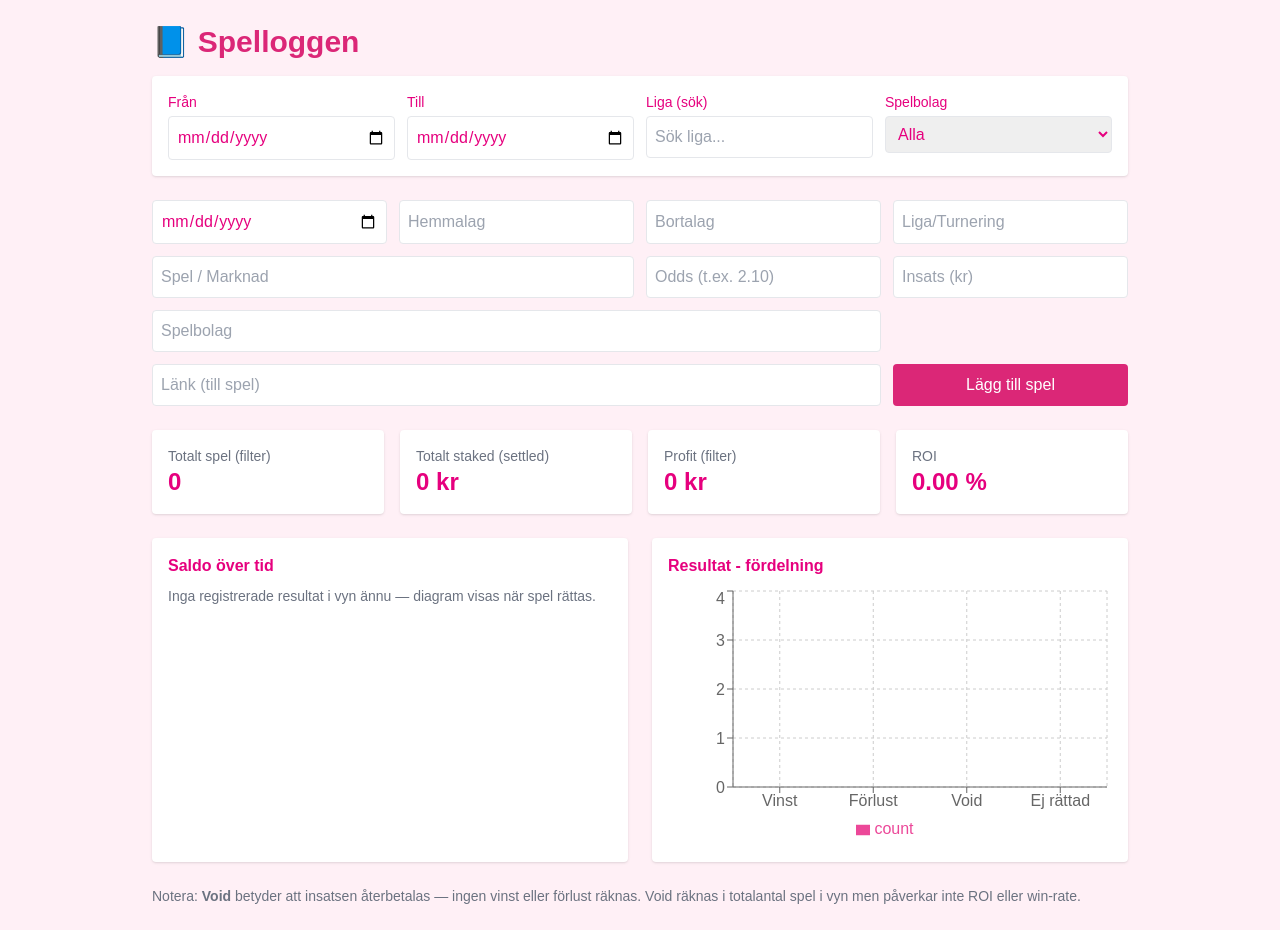
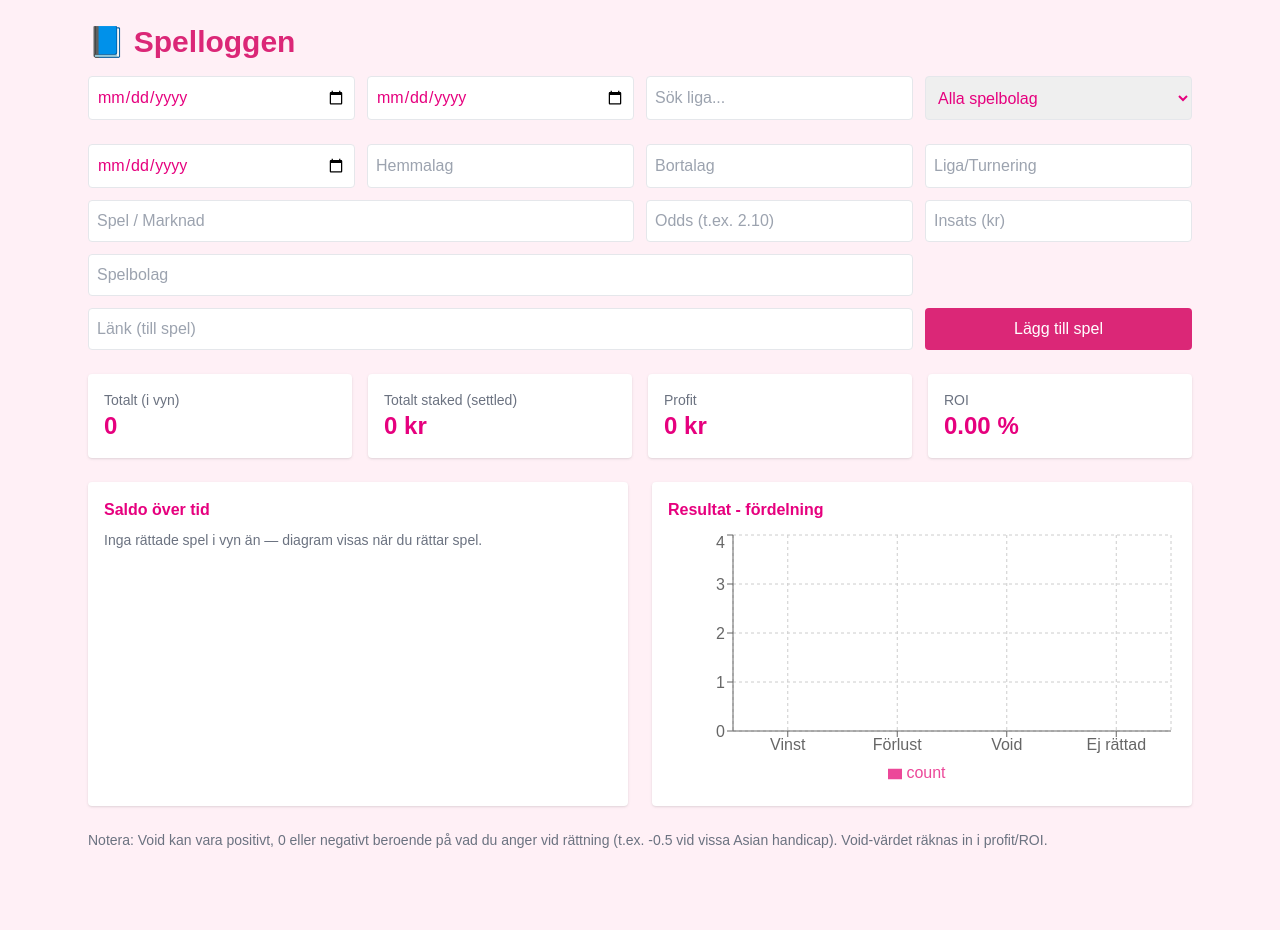
Before and after one commit to Stevvan93/BettingParadise-web, a Next.js app: page /spelloggen in a window 1280 px wide. After the commit the page ends 874 px from the top, so only its background shows below. Built offline with nearby package versions, Linux system fonts and the light colour scheme.

Commit message:
Update spelloggen.js

```diff
--- a/pages/spelloggen.js
+++ b/pages/spelloggen.js
@@ -13,10 +13,12 @@ import {
   Legend,
 } from "recharts";
 
-const STORAGE_KEY = "spelloggen_bets_v1";
+const STORAGE_KEY = "spelloggen_v2_data";
 
 export default function Spelloggen() {
+  // Bets state
   const [bets, setBets] = useState([]);
+  // Form for new bet
   const [form, setForm] = useState({
     date: "",
     team1: "",
@@ -27,16 +29,22 @@ export default function Spelloggen() {
     stake: "",
     bookie: "",
     link: "",
-    result: "pending",
+    result: "pending", // pending | won | lost | void
+    voidAmount: "", // only used when editing/void
   });
 
-  // FILTER STATES
+  // Modal state for editing a bet
+  const [editIndex, setEditIndex] = useState(null);
+  const [editData, setEditData] = useState(null);
+  const [showModal, setShowModal] = useState(false);
+
+  // Filters (keeps same as before if you used them)
   const [filterStart, setFilterStart] = useState("");
   const [filterEnd, setFilterEnd] = useState("");
   const [filterLeague, setFilterLeague] = useState("");
   const [filterBookie, setFilterBookie] = useState("alla");
 
-  // Load from localStorage
+  // Load from localStorage on mount
   useEffect(() => {
     try {
       const raw = localStorage.getItem(STORAGE_KEY);
@@ -46,7 +54,7 @@ export default function Spelloggen() {
     }
   }, []);
 
-  // Save on bets change
+  // Save to localStorage when bets change
   useEffect(() => {
     try {
       localStorage.setItem(STORAGE_KEY, JSON.stringify(bets));
@@ -55,18 +63,28 @@ export default function Spelloggen() {
     }
   }, [bets]);
 
+  // handle form change for new bet
   const handleFormChange = (e) => {
     const { name, value } = e.target;
     setForm((p) => ({ ...p, [name]: value }));
   };
 
+  // Add a new bet
   const addBet = (e) => {
     e.preventDefault();
     if (!form.date || !form.team1 || !form.team2 || !form.stake || !form.odds) {
-      alert("Fyll i datum, lag, odds och insats.");
+      alert("Fyll i datum, båda lag, odds och insats.");
       return;
     }
-    setBets((p) => [...p, { ...form }]);
+    const newBet = {
+      ...form,
+      id: Date.now(),
+      odds: Number(form.odds),
+      stake: Number(form.stake),
+      result: "pending",
+      voidAmount: "", // default empty
+    };
+    setBets((p) => [...p, newBet]);
     setForm({
       date: "",
       team1: "",
@@ -78,55 +96,63 @@ export default function Spelloggen() {
       bookie: "",
       link: "",
       result: "pending",
+      voidAmount: "",
     });
   };
 
-  const updateResult = (index, newResult) => {
+  // Open edit modal for a bet index
+  const openEdit = (index) => {
+    setEditIndex(index);
+    setEditData({ ...bets[index] });
+    setShowModal(true);
+  };
+
+  // Save edits from modal
+  const saveEdit = (updated) => {
     setBets((prev) => {
       const copy = [...prev];
-      copy[index] = { ...copy[index], result: newResult };
+      // normalize fields
+      copy[editIndex] = {
+        ...copy[editIndex],
+        ...updated,
+        odds: Number(updated.odds),
+        stake: Number(updated.stake),
+        voidAmount: updated.voidAmount === "" ? "" : Number(updated.voidAmount),
+      };
       return copy;
     });
+    setShowModal(false);
+    setEditIndex(null);
+    setEditData(null);
   };
 
+  // Delete a bet
   const deleteBet = (index) => {
     if (!confirm("Ta bort detta spel?")) return;
-    setBets((prev) => prev.filter((_, i) => i !== index));
+    setBets((p) => p.filter((_, i) => i !== index));
   };
 
-  // Derived: unique bookies for dropdown
+  // Derived unique bookies for filter dropdown
   const bookieOptions = useMemo(() => {
-    const setB = new Set();
+    const s = new Set();
     bets.forEach((b) => {
-      if (b.bookie && b.bookie.trim()) setB.add(b.bookie.trim());
+      if (b.bookie && b.bookie.trim()) s.add(b.bookie.trim());
     });
-    return ["alla", ...Array.from(setB)];
+    return ["alla", ...Array.from(s)];
   }, [bets]);
 
-  // FILTER LOGIC
+  // Filtering logic
   const filteredBets = useMemo(() => {
     return bets.filter((b) => {
-      // date filter (dates stored as YYYY-MM-DD)
-      if (filterStart) {
-        if (!b.date || b.date < filterStart) return false;
-      }
-      if (filterEnd) {
-        if (!b.date || b.date > filterEnd) return false;
-      }
-      // league text filter
-      if (filterLeague) {
-        const lower = filterLeague.toLowerCase();
-        if (!b.league || !b.league.toLowerCase().includes(lower)) return false;
-      }
-      // bookie filter
-      if (filterBookie && filterBookie !== "alla") {
-        if (!b.bookie || b.bookie !== filterBookie) return false;
-      }
+      if (filterStart && (!b.date || b.date < filterStart)) return false;
+      if (filterEnd && (!b.date || b.date > filterEnd)) return false;
+      if (filterLeague && (!b.league || !b.league.toLowerCase().includes(filterLeague.toLowerCase()))) return false;
+      if (filterBookie && filterBookie !== "alla" && b.bookie !== filterBookie) return false;
       return true;
     });
   }, [bets, filterStart, filterEnd, filterLeague, filterBookie]);
 
-  // Stats computed from filteredBets (so stats reflect current filter)
+  // Stats based on filtered bets
   const stats = useMemo(() => {
     const total = filteredBets.length;
     const won = filteredBets.filter((b) => b.result === "won").length;
@@ -135,9 +161,7 @@ export default function Spelloggen() {
     const pending = filteredBets.filter((b) => b.result === "pending").length;
 
     const totalStaked = filteredBets.reduce((acc, b) => {
-      if (["won", "lost", "void"].includes(b.result)) {
-        return acc + Number(b.stake || 0);
-      }
+      if (["won", "lost", "void"].includes(b.result)) return acc + Number(b.stake || 0);
       return acc;
     }, 0);
 
@@ -146,6 +170,11 @@ export default function Spelloggen() {
       const odds = Number(b.odds || 0);
       if (b.result === "won") return acc + stake * (odds - 1);
       if (b.result === "lost") return acc - stake;
+      if (b.result === "void") {
+        // If voidAmount specified, use it; else treat as 0
+        const v = b.voidAmount !== "" && b.voidAmount !== undefined ? Number(b.voidAmount) : 0;
+        return acc + v;
+      }
       return acc;
     }, 0);
 
@@ -165,7 +194,7 @@ export default function Spelloggen() {
     };
   }, [filteredBets]);
 
-  // Chart data based on filtered bets (running balance)
+  // Chart data: running balance based on filtered bets in order of appearance
   const balanceChartData = useMemo(() => {
     const data = [];
     let running = 0;
@@ -175,17 +204,20 @@ export default function Spelloggen() {
       let change = 0;
       if (b.result === "won") change = stake * (odds - 1);
       else if (b.result === "lost") change = -stake;
-      else if (b.result === "void") change = 0;
+      else if (b.result === "void") {
+        change = b.voidAmount !== "" && b.voidAmount !== undefined ? Number(b.voidAmount) : 0;
+      } // pending => 0
       running += change;
       data.push({
         name: b.date || `Spel ${i + 1}`,
         balance: Number(running.toFixed(2)),
+        change,
+        status: b.result,
       });
     });
     return data;
   }, [filteredBets]);
 
-  // Status bar chart (based on filtered)
   const statusChartData = useMemo(() => {
     return [
       { status: "Vinst", count: stats.won },
@@ -195,35 +227,33 @@ export default function Spelloggen() {
     ];
   }, [stats]);
 
+  // small helper for status color
+  const statusLabel = (r) => {
+    if (r === "won") return { text: "Vinst", color: "text-green-600", bg: "bg-green-50" };
+    if (r === "lost") return { text: "Förlust", color: "text-red-600", bg: "bg-red-50" };
+    if (r === "void") return { text: "Void", color: "text-gray-700", bg: "bg-gray-100" };
+    return { text: "Ej rättad", color: "text-gray-500", bg: "bg-yellow-50" };
+  };
+
   return (
-    <div className="max-w-5xl mx-auto p-6">
+    <div className="max-w-6xl mx-auto p-6">
       <h1 className="text-3xl font-bold mb-4 text-pink-600">📘 Spelloggen</h1>
 
-      {/* FILTERS */}
-      <div className="bg-white p-4 rounded shadow mb-6 grid grid-cols-1 md:grid-cols-4 gap-3">
-        <div>
-          <label className="text-sm block mb-1">Från</label>
-          <input type="date" value={filterStart} onChange={(e) => setFilterStart(e.target.value)} className="border p-2 rounded w-full" />
-        </div>
-        <div>
-          <label className="text-sm block mb-1">Till</label>
-          <input type="date" value={filterEnd} onChange={(e) => setFilterEnd(e.target.value)} className="border p-2 rounded w-full" />
-        </div>
-        <div>
-          <label className="text-sm block mb-1">Liga (sök)</label>
-          <input placeholder="Sök liga..." value={filterLeague} onChange={(e) => setFilterLeague(e.target.value)} className="border p-2 rounded w-full" />
-        </div>
-        <div>
-          <label className="text-sm block mb-1">Spelbolag</label>
-          <select value={filterBookie} onChange={(e) => setFilterBookie(e.target.value)} className="border p-2 rounded w-full">
+      {/* Filters */}
+      <div className="grid grid-cols-1 md:grid-cols-4 gap-3 mb-6">
+        <input type="date" value={filterStart} onChange={(e) => setFilterStart(e.target.value)} className="border p-2 rounded" />
+        <input type="date" value={filterEnd} onChange={(e) => setFilterEnd(e.target.value)} className="border p-2 rounded" />
+        <input placeholder="Sök liga..." value={filterLeague} onChange={(e) => setFilterLeague(e.target.value)} className="border p-2 rounded" />
+        <select value={filterBookie} onChange={(e) => setFilterBookie(e.target.value)} className="border p-2 rounded">
           {bookieOptions.map((b) => (
-              <option key={b} value={b}>{b === "alla" ? "Alla" : b}</option>
+            <option key={b} value={b}>
+              {b === "alla" ? "Alla spelbolag" : b}
+            </option>
           ))}
         </select>
       </div>
-      </div>
 
-      {/* Form */}
+      {/* Add new bet form */}
       <form onSubmit={addBet} className="grid grid-cols-1 md:grid-cols-4 gap-3 mb-6">
         <input name="date" type="date" value={form.date} onChange={handleFormChange} className="border p-2 rounded" required />
         <input name="team1" placeholder="Hemmalag" value={form.team1} onChange={handleFormChange} className="border p-2 rounded" required />
@@ -235,15 +265,13 @@ export default function Spelloggen() {
         <input name="stake" placeholder="Insats (kr)" value={form.stake} onChange={handleFormChange} className="border p-2 rounded" type="number" />
         <input name="bookie" placeholder="Spelbolag" value={form.bookie} onChange={handleFormChange} className="border p-2 rounded md:col-span-3" />
         <input name="link" placeholder="Länk (till spel)" value={form.link} onChange={handleFormChange} className="border p-2 rounded md:col-span-3" />
-        <button type="submit" className="bg-pink-600 hover:bg-pink-700 text-white py-2 rounded md:col-span-1">
-          Lägg till spel
-        </button>
+        <button type="submit" className="bg-pink-600 hover:bg-pink-700 text-white py-2 rounded md:col-span-1">Lägg till spel</button>
       </form>
 
-      {/* Stats cards */}
+      {/* Stats */}
       <div className="grid grid-cols-1 md:grid-cols-4 gap-4 mb-6">
         <div className="bg-white p-4 rounded shadow">
-          <div className="text-sm text-gray-500">Totalt spel (filter)</div>
+          <div className="text-sm text-gray-500">Totalt (i vyn)</div>
           <div className="text-2xl font-bold">{stats.total}</div>
         </div>
         <div className="bg-white p-4 rounded shadow">
@@ -251,7 +279,7 @@ export default function Spelloggen() {
           <div className="text-2xl font-bold">{stats.totalStaked} kr</div>
         </div>
         <div className="bg-white p-4 rounded shadow">
-          <div className="text-sm text-gray-500">Profit (filter)</div>
+          <div className="text-sm text-gray-500">Profit</div>
           <div className="text-2xl font-bold">{stats.profit} kr</div>
         </div>
         <div className="bg-white p-4 rounded shadow">
@@ -265,7 +293,7 @@ export default function Spelloggen() {
         <div className="bg-white p-4 rounded shadow">
           <h3 className="font-semibold mb-2">Saldo över tid</h3>
           {balanceChartData.length === 0 ? (
-            <p className="text-sm text-gray-500">Inga registrerade resultat i vyn ännu — diagram visas när spel rättas.</p>
+            <p className="text-sm text-gray-500">Inga rättade spel i vyn än — diagram visas när du rättar spel.</p>
           ) : (
             <ResponsiveContainer width="100%" height={260}>
               <LineChart data={balanceChartData}>
@@ -273,7 +301,7 @@ export default function Spelloggen() {
                 <XAxis dataKey="name" tick={{ fontSize: 12 }} />
                 <YAxis />
                 <Tooltip />
-                <Line type="monotone" dataKey="balance" stroke="#ec4899" strokeWidth={2} />
+                <Line type="monotone" dataKey="balance" stroke="#ec4899" strokeWidth={2} dot={{ r: 3 }} />
               </LineChart>
             </ResponsiveContainer>
           )}
@@ -294,13 +322,20 @@ export default function Spelloggen() {
         </div>
       </div>
 
-      {/* Bet list */}
+      {/* Bets list */}
       <div className="space-y-3">
-        {filteredBets.map((b, i) => (
-          <div key={i} className="bg-white border rounded p-4 flex flex-col md:flex-row md:items-center md:justify-between">
+        {filteredBets.map((b, idx) => {
+          const { text, color, bg } = statusLabel(b.result);
+          return (
+            <div key={b.id || idx} className={`bg-white border rounded p-4 flex flex-col md:flex-row md:items-center md:justify-between ${b.result === "void" ? "opacity-95" : ""}`}>
               <div className="mb-2 md:mb-0">
-              <div className="font-semibold">{b.team1} vs {b.team2} <span className="text-sm text-gray-500">({b.league})</span></div>
-              <div className="text-sm text-gray-600">Spel: {b.betType || "-"} • Odds: {b.odds} • Insats: {b.stake} kr • Bookie: {b.bookie || "-"}</div>
+                <div className="font-semibold">
+                  {b.team1} <span className="text-sm text-gray-500">vs</span> {b.team2}
+                  <span className="ml-2 text-sm text-gray-400">({b.league || "-"})</span>
+                </div>
+                <div className="text-sm text-gray-600">
+                  {b.betType || "-"} • Odds: {b.odds} • Insats: {b.stake} kr • Bookie: {b.bookie || "-"}
+                </div>
                 {b.link && (
                   <div className="mt-1">
                     <a href={b.link} target="_blank" rel="noopener noreferrer" className="text-blue-600 underline text-sm">Till spel</a>
@@ -309,37 +344,125 @@ export default function Spelloggen() {
               </div>
 
               <div className="flex items-center gap-3">
-              <select
-                className="border p-2 rounded"
-                value={b.result || "pending"}
-                onChange={(e) => {
-                  // find original index in bets array (not filtered index)
-                  const originalIndex = bets.findIndex(bb => bb === b);
-                  if (originalIndex !== -1) updateResult(originalIndex, e.target.value);
+                <div className={`px-3 py-1 rounded text-sm ${bg} ${color}`}>{text}</div>
+                <button onClick={() => openEdit(bets.findIndex(bb => bb === b))} className="text-sm text-blue-600 hover:underline">Redigera</button>
+                <button onClick={() => deleteBet(bets.findIndex(bb => bb === b))} className="text-sm text-red-600 hover:underline">Ta bort</button>
+              </div>
+            </div>
+          );
+        })}
+      </div>
+
+      <div className="mt-6 text-sm text-gray-500">
+        Notera: Void kan vara positivt, 0 eller negativt beroende på vad du anger vid rättning (t.ex. -0.5 vid vissa Asian handicap). Void-värdet räknas in i profit/ROI.
+      </div>
+
+      {/* EDIT MODAL */}
+      {showModal && editData && (
+        <EditModal
+          initial={editData}
+          onClose={() => {
+            setShowModal(false);
+            setEditIndex(null);
+            setEditData(null);
           }}
-              >
+          onSave={(updated) => saveEdit(updated)}
+        />
+      )}
+    </div>
+  );
+}
+
+// Modal component (inner)
+function EditModal({ initial, onClose, onSave }) {
+  const [local, setLocal] = useState({
+    odds: initial.odds,
+    stake: initial.stake,
+    result: initial.result || "pending",
+    voidAmount: initial.voidAmount !== undefined ? initial.voidAmount : "",
+    date: initial.date || "",
+    team1: initial.team1 || "",
+    team2: initial.team2 || "",
+    league: initial.league || "",
+    betType: initial.betType || "",
+    bookie: initial.bookie || "",
+    link: initial.link || "",
+  });
+
+  const handle = (k, v) => setLocal((p) => ({ ...p, [k]: v }));
+
+  const handleSave = () => {
+    // basic validation
+    if (!local.team1 || !local.team2 || !local.odds || local.stake === "") {
+      alert("Fyll i lag, odds och insats.");
+      return;
+    }
+    // if void chosen but voidAmount empty, default to 0
+    const out = {
+      ...initial,
+      odds: Number(local.odds),
+      stake: Number(local.stake),
+      result: local.result,
+      voidAmount: local.result === "void" ? (local.voidAmount === "" ? 0 : Number(local.voidAmount)) : "",
+      date: local.date,
+      team1: local.team1,
+      team2: local.team2,
+      league: local.league,
+      betType: local.betType,
+      bookie: local.bookie,
+      link: local.link,
+    };
+    onSave(out);
+    onClose();
+  };
+
+  return (
+    <div className="fixed inset-0 z-50 flex items-center justify-center">
+      <div className="absolute inset-0 bg-black opacity-40" onClick={onClose} />
+      <div className="bg-white rounded-xl shadow-xl w-full max-w-lg p-6 relative z-10 transform transition-all">
+        <h3 className="text-lg font-semibold mb-3">Redigera spel</h3>
+
+        <div className="grid grid-cols-1 md:grid-cols-2 gap-3">
+          <input value={local.date} onChange={(e) => handle("date", e.target.value)} type="date" className="border p-2 rounded" />
+          <input value={local.team1} onChange={(e) => handle("team1", e.target.value)} placeholder="Hemmalag" className="border p-2 rounded" />
+          <input value={local.team2} onChange={(e) => handle("team2", e.target.value)} placeholder="Bortalag" className="border p-2 rounded" />
+          <input value={local.league} onChange={(e) => handle("league", e.target.value)} placeholder="Liga" className="border p-2 rounded" />
+          <input value={local.betType} onChange={(e) => handle("betType", e.target.value)} placeholder="Spel / Marknad" className="border p-2 rounded md:col-span-2" />
+          <input value={local.odds} onChange={(e) => handle("odds", e.target.value)} placeholder="Odds" type="number" step="0.01" className="border p-2 rounded" />
+          <input value={local.stake} onChange={(e) => handle("stake", e.target.value)} placeholder="Insats (kr)" type="number" className="border p-2 rounded" />
+          <input value={local.bookie} onChange={(e) => handle("bookie", e.target.value)} placeholder="Bookie" className="border p-2 rounded" />
+          <input value={local.link} onChange={(e) => handle("link", e.target.value)} placeholder="Länk" className="border p-2 rounded md:col-span-2" />
+
+          <div className="col-span-2">
+            <label className="block mb-1 text-sm font-medium">Resultat</label>
+            <select value={local.result} onChange={(e) => handle("result", e.target.value)} className="border p-2 rounded w-full">
               <option value="pending">Ej rättad</option>
               <option value="won">Vinst</option>
               <option value="lost">Förlust</option>
               <option value="void">Void</option>
             </select>
-
-              <button
-                onClick={() => {
-                  const originalIndex = bets.findIndex(bb => bb === b);
-                  if (originalIndex !== -1) deleteBet(originalIndex);
-                }}
-                className="text-sm text-red-600 hover:underline"
-              >
-                Ta bort
-              </button>
-            </div>
-          </div>
-        ))}
           </div>
 
-      <div className="mt-6 text-sm text-gray-500">
-        Notera: <strong>Void</strong> betyder att insatsen återbetalas — ingen vinst eller förlust räknas. Void räknas i totalantal spel i vyn men påverkar inte ROI eller win-rate.
+          {local.result === "void" && (
+            <div className="col-span-2">
+              <label className="block mb-1 text-sm font-medium">Void - ange belopp (positivt eller negativt)</label>
+              <input
+                value={local.voidAmount}
+                onChange={(e) => handle("voidAmount", e.target.value)}
+                placeholder="t.ex. 0 eller -25 eller 15"
+                className="border p-2 rounded w-full"
+                type="number"
+                step="0.01"
+              />
+              <p className="text-xs text-gray-500 mt-1">Skriv t.ex. 0 för full återbetalning, -10 för minus, 10 för plus.</p>
+            </div>
+          )}
+        </div>
+
+        <div className="flex justify-end gap-3 mt-4">
+          <button onClick={onClose} className="px-4 py-2 rounded border">Avbryt</button>
+          <button onClick={handleSave} className="px-4 py-2 rounded bg-pink-600 text-white hover:bg-pink-700">Spara</button>
+        </div>
       </div>
     </div>
   );
```
Lines whose indentation alone changed are shown as unchanged.
